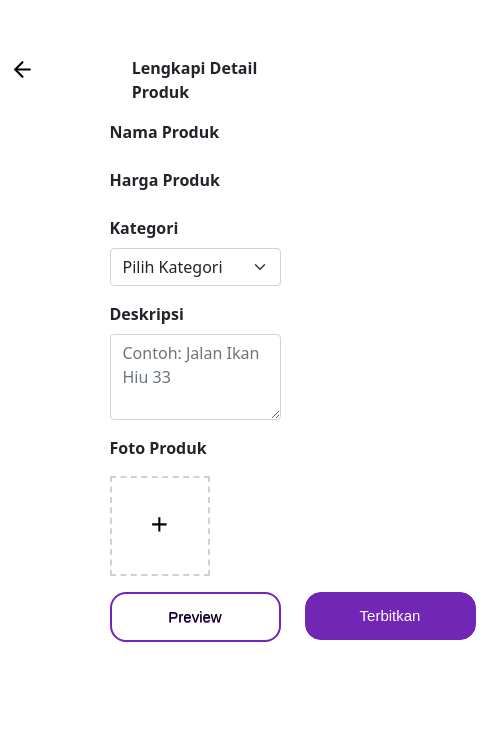
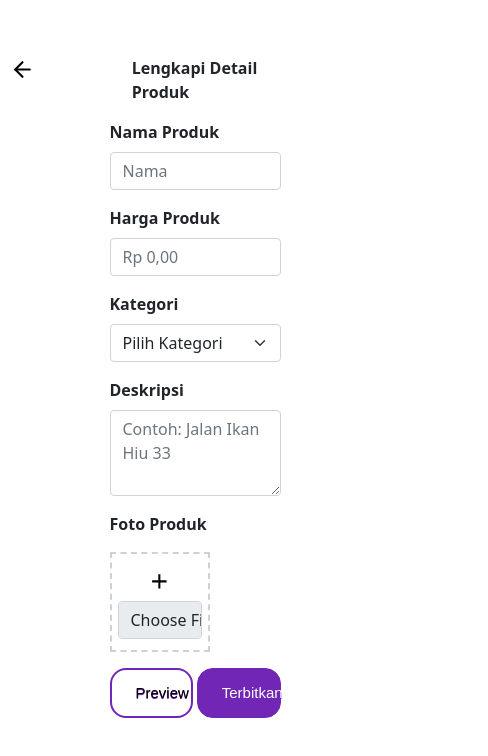
Before and after one commit to leonardomartine/finalProject-binarFE, a React (Create React App) app: page /InfoProduct in a window 390 px wide. Shown: the top 756 px of the page, 488 px wide, since content can reach past the window. Built offline with nearby package versions, Linux system fonts and the light colour scheme.

Commit message:
responsive create and integrasi

```diff
--- a/src/css/mainRio.css
+++ b/src/css/mainRio.css
@@ -125,7 +125,9 @@
 	padding:12px 24px;
 	text-decoration:none;
 	text-shadow:0px 1px 0px #7126B5;
+	width: 49%;
 }
+
 .myButton6:hover {
 	background:linear-gradient(to bottom, #7126B5 5%, #7126B5 100%);
 	background-color:#7126B5;
@@ -147,6 +149,7 @@
 	text-decoration:none;
 	background-color:#ffffff;
 	text-shadow:0px 1px 0px #7126B5;
+	width: 49%;
 }
 /*Lengkapi Detail Produk */
 
@@ -183,4 +186,35 @@
 		transform: translate(13%, 8px);
 		display: block;
 	}
+
+	.myButton6 {
+		box-shadow:inset 0px 1px 0px 0px #7126B5;
+		background:linear-gradient(to bottom, #7126B5 5%, #7126B5 100%);
+		background-color:#7126B5;
+		border-radius:16px;
+		border:1px solid #7126B5;
+		display:inline-block;
+		cursor:pointer;
+		color:#ffffff;
+		font-family:Arial;
+		font-size:15px;
+		text-decoration:none;
+		text-shadow:0px 1px 0px #7126B5;
+		width: 49%;
 	}
+
+	.myButton7 {
+		border-radius:16px;
+		border:2px solid #7126B5;
+		display:inline-block;
+		cursor:pointer;
+		color:#000000;
+		font-family:Arial;
+		font-size:15px;
+		padding:12px 24px;
+		text-decoration:none;
+		background-color:#ffffff;
+		text-shadow:0px 1px 0px #7126B5;
+		width: 49%;
+	}
+}
--- a/src/pages/InfoProduct.jsx
+++ b/src/pages/InfoProduct.jsx
@@ -1,12 +1,11 @@
 import { useRef, useState } from "react";
 import {
-  Col,
-  Row,
   Nav,
   Navbar,
   Form,
   Container,
   Alert,
+  Button,
 } from "react-bootstrap";
 import { useNavigate, Link } from "react-router-dom";
 import { FiArrowLeft } from "react-icons/fi";
@@ -20,9 +19,10 @@ function InfoProduct() {
   const priceField = useRef("");
   const categoryField = useRef("");
   const descriptionField = useRef("");
-  const soldField = useRef("");
-  // const isPublish =
+  const [isSold, setIsSold] = useState(Boolean);
+  const [isPublish, setIsPublish] = useState(Boolean);
   const [imageField, setImageField] = useState();
+  // const [preview, setPreview] = useState();
 
   const [errorResponse, setErrorResponse] = useState({
     isError: false,
@@ -31,6 +31,11 @@ function InfoProduct() {
 
   const onCreate = async (e) => {
     e.preventDefault();
+    // if (preview) {
+    //   setIsPublish(false)
+    // }else (
+    //   setIsPublish(true)
+    // )
 
     try {
       const token = localStorage.getItem("token");
@@ -39,8 +44,9 @@ function InfoProduct() {
       postPayload.append("price", priceField.current.value);
       postPayload.append("category", categoryField.current.value);
       postPayload.append("description", descriptionField.current.value);
-      postPayload.append("sold", soldField.current.value);
-      postPayload.append("picture", imageField);
+      postPayload.append("sold", isSold);
+      postPayload.append("isPublish", isPublish);
+      postPayload.append("image", imageField);
 
       const createRequest = await axios.post(
         "http://localhost:8888/api/product",
@@ -95,21 +101,21 @@ function InfoProduct() {
         <Form onSubmit={onCreate}>
           <Form className="border1 mb-3" style={{ fontWeight: "bold" }}>
             <Form.Label>Nama Produk</Form.Label>
-            {/* <Form.Control type="text" ref={titleField} placeholder="Nama" /> */}
+            <Form.Control type="text" ref={nameField} placeholder="Nama" />
           </Form>
           <Form className="border1 mb-3" style={{ fontWeight: "bold" }}>
             <Form.Label>Harga Produk</Form.Label>
-            {/* <Form.Control type="text" ref={titleField} placeholder="Rp 0,00" /> */}
+            <Form.Control type="text" ref={priceField} placeholder="Rp 0,00" />
           </Form>
           <Form.Group className="mb-3" style={{ fontWeight: "bold" }}>
             <Form.Label>Kategori</Form.Label>
-            <select ref={descriptionField} className="form-select">
+            <select ref={categoryField} className="form-select">
               <option hidden>Pilih Kategori</option>
-              <option value="Hobi">Hobi</option>
-              <option value="Kendaraan">Kendaraan</option>
+              <option value="hobi">Hobi</option>
+              <option value="kendaraan">Kendaraan</option>
               <option value="Baju">Baju</option>
               <option value="Elektronik">Elektronik</option>
-              <option value="Kesehatan">Kesehatan</option>
+              <option value="kesehatan">Kesehatan</option>
             </select>
           </Form.Group>
           <Form.Group className="mb-3" style={{ fontWeight: "bold" }}>
@@ -129,22 +135,20 @@ function InfoProduct() {
             <h2>
               <BiPlus
                 className="plus"
-                // onChange={(e) => setPictureField(e.target.files[0])}
               />
             </h2>
+            <Form.Control type="file"  onChange={(e) => {
+              setImageField(e.target.files[0])
+            }} />
           </button>
-          <Row>
-            <Col>
-              <button className="myButton7 w-100" type="submit">
-                Preview
-              </button>
-            </Col>
-            <Col>
-              <button className="myButton6 w-100" type="submit">
-                Terbitkan
-              </button>
-            </Col>
-          </Row>
+          <div className="d-flex justify-content-between">
+            <Button className="myButton7" type="submit" onClick={() => setIsPublish(false)}>
+              Preview
+            </Button>
+            <Button className="myButton6" type="submit" onClick={() => setIsPublish(true)}>
+              Terbitkan
+            </Button>
+          </div>
           {errorResponse.isError && (
             <Alert variant="danger">{errorResponse.message}</Alert>
           )}
```
Lines whose indentation alone changed are shown as unchanged.
